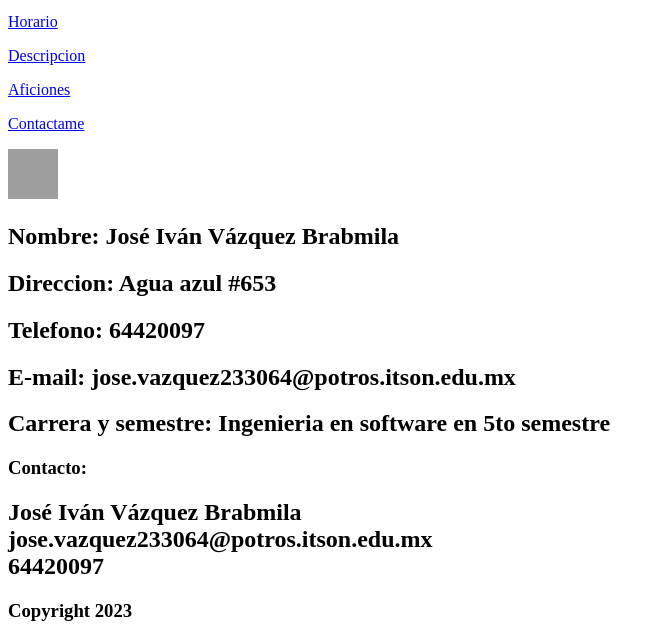
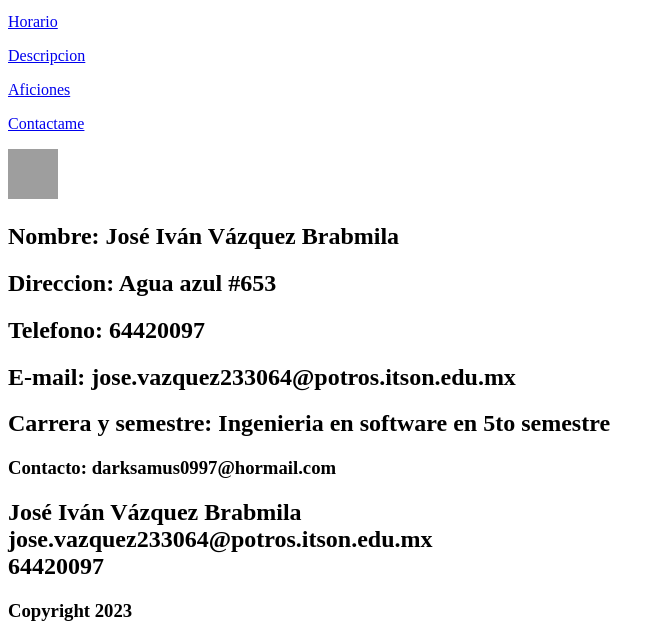
Before and after one commit to JIvanVB/LandingVazquezJose, a plain HTML site: page index.html in a window 1280 px wide. Shown: the part 188-829 px from the top of the page, without its empty margins (0-666 px from the left). Drawn offline with Linux system fonts and the light colour scheme; grey boxes are pictures that could not be loaded.

Commit message:
cambios en index

```diff
--- a/index.html
+++ b/index.html
@@ -28,7 +28,7 @@
 
 	</main>
 	<footer>
-		<h3>Contacto:</h3>
+		<h3>Contacto: darksamus0997@hormail.com</h3>
 		<h2>José Iván Vázquez Brabmila<br>jose.vazquez233064@potros.itson.edu.mx<br>64420097</h2>
 		<h3>Copyright 2023</h3>
 	</footer>
```
